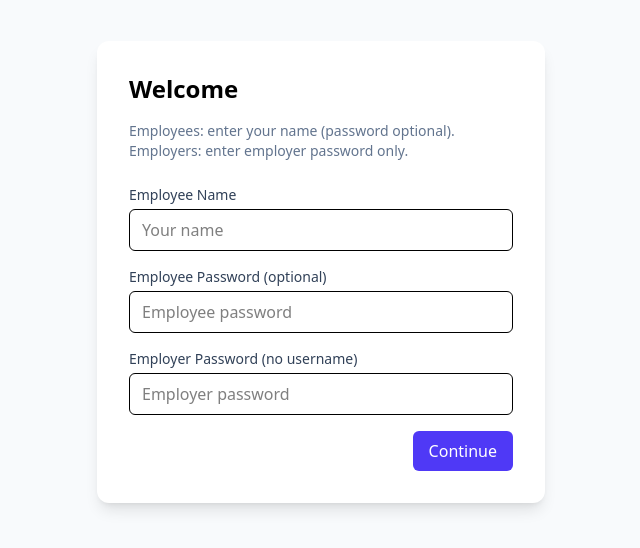
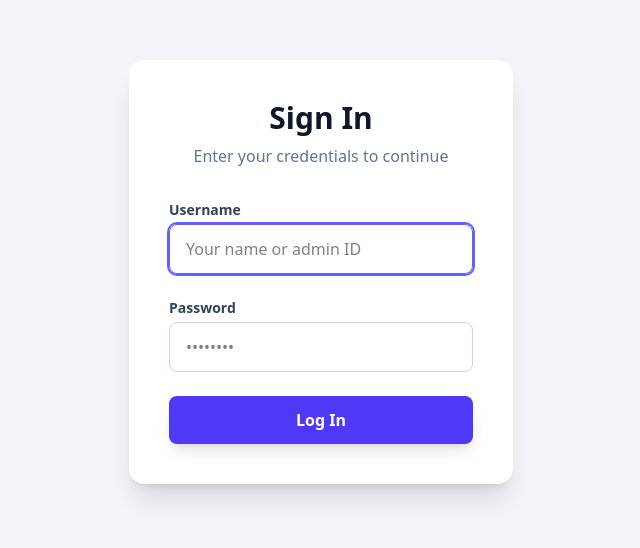
Before and after one commit to ManasijaBhargavan/AutoShift, a React (Vite) app: page / in a window 1280 px wide. Shown: the part 128-676 px from the top of the page, without its empty margins (319-959 px from the left). Built offline with nearby package versions, Linux system fonts and the light colour scheme.

Commit message:
Login page changes

```diff
--- a/public/login.json
+++ b/public/login.json
@@ -1,5 +1,8 @@
 {
-  "employerPassword": "employer-secret",
+  "employers": [
+    {"username": "admin", "password": "employer-secret"},
+    {"username": "manager", "password": "manager-password"}
+  ],
   "employees": [
     { "name": "Alice", "password": "alicepass" },
     { "name": "Bob", "password": "bobpass" },
--- a/src/Login.jsx
+++ b/src/Login.jsx
@@ -2,9 +2,8 @@ import React, { useState, useEffect } from 'react';
 import { useNavigate } from 'react-router-dom';
 
 const Login = () => {
-  const [name, setName] = useState('');
-  const [employeePassword, setEmployeePassword] = useState('');
-  const [employerPassword, setEmployerPassword] = useState('');
+  const [username, setUsername] = useState('');
+  const [password, setPassword] = useState('');
   const [loginData, setLoginData] = useState(null);
   const [loading, setLoading] = useState(true);
   const [fetchError, setFetchError] = useState(null);
@@ -23,104 +22,86 @@ const Login = () => {
         setLoading(false);
       }
     };
-
     fetchData();
   }, []);
 
   const handleSubmit = (e) => {
     e.preventDefault();
 
-    if (loading) {
-      alert('Still loading credentials, please wait.');
+    if (loading || fetchError || !loginData) {
+      alert('System initializing or error loading data.');
       return;
     }
 
-    if (fetchError || !loginData) {
-      alert('Unable to validate credentials: ' + (fetchError || 'no data'));
+    const u = username.trim().toLowerCase();
+    const p = password.trim();
+
+    if (!u || !p) {
+      alert('Please enter both username and password.');
       return;
     }
 
-    const trimmedName = name.trim();
-    const trimmedEmployer = employerPassword.trim();
-    const trimmedEmployee = employeePassword.trim();
+    // 1. Check Employer List (Admins)
+    const employerMatch = (loginData.employers || []).find(
+      emp => emp.username.toLowerCase() === u && emp.password === p
+    );
 
-    // Employer flow: if employer password provided and no name
-    if (trimmedEmployer !== '' && trimmedName === '') {
-      if (loginData.employerPassword && trimmedEmployer === loginData.employerPassword) {
-        navigate('/employer');
-      } else {
-        alert('Invalid employer password');
-      }
+    if (employerMatch) {
+      // Pass the username to the employer dashboard if needed
+      navigate('/employer', { state: { user: employerMatch.username } });
       return;
     }
 
-    // Employee flow: name required
-    if (trimmedName === '') {
-      alert('Enter employee name or employer password.');
+    // 2. Check Employee List
+    const employeeMatch = (loginData.employees || []).find(
+      emp => emp.name.toLowerCase() === u && emp.password === p
+    );
+
+    if (employeeMatch) {
+      navigate('/app', { state: { user: employeeMatch.name } });
       return;
     }
 
-    const match = (loginData.employees || []).find(e => e.name && e.name.trim().toLowerCase() === trimmedName.toLowerCase());
-    if (!match) {
-      alert('Employee not found.');
-      return;
-    }
-
-    // If employee entry has a non-empty password, require it. Otherwise allow.
-    if (match.password && match.password !== '') {
-      if (trimmedEmployee === match.password) {
-        navigate('/app');
-      } else {
-        alert('Invalid employee password');
-      }
-    } else {
-      // no password required for this employee
-      navigate('/app');
-    }
+    alert('Invalid username or password.');
   };
 
   return (
-    <div className="min-h-screen flex items-center justify-center bg-slate-50 p-6">
-      <div className="w-full max-w-md bg-white rounded-xl shadow-lg p-8">
-        <h2 className="text-2xl font-bold mb-4">Welcome</h2>
-        <p className="text-sm text-slate-500 mb-6">Employees: enter your name (password optional). Employers: enter employer password only.</p>
+    <div className="min-h-screen flex items-center justify-center bg-slate-100 p-6">
+      <div className="w-full max-w-sm bg-white rounded-2xl shadow-xl p-10">
+        <div className="text-center mb-8">
+          <h2 className="text-3xl font-extrabold text-slate-900">Sign In</h2>
+          <p className="text-slate-500 mt-2">Enter your credentials to continue</p>
+        </div>
 
-        <form onSubmit={handleSubmit} className="space-y-4">
+        <form onSubmit={handleSubmit} className="space-y-6">
           <div>
-            <label className="block text-sm font-medium text-slate-700">Employee Name</label>
+            <label className="block text-sm font-semibold text-slate-700">Username</label>
             <input
-              value={name}
-              onChange={(e) => setName(e.target.value)}
-              placeholder="Your name"
-              className="mt-1 block w-full rounded-md border px-3 py-2"
+              autoFocus
+              value={username}
+              onChange={(e) => setUsername(e.target.value)}
+              placeholder="Your name or admin ID"
+              className="mt-1 block w-full rounded-lg border border-slate-300 px-4 py-3 focus:ring-2 focus:ring-indigo-500 focus:border-indigo-500 outline-none transition-all"
             />
           </div>
 
           <div>
-            <label className="block text-sm font-medium text-slate-700">Employee Password (optional)</label>
+            <label className="block text-sm font-semibold text-slate-700">Password</label>
             <input
-              value={employeePassword}
-              onChange={(e) => setEmployeePassword(e.target.value)}
-              placeholder="Employee password"
               type="password"
-              className="mt-1 block w-full rounded-md border px-3 py-2"
+              value={password}
+              onChange={(e) => setPassword(e.target.value)}
+              placeholder="••••••••"
+              className="mt-1 block w-full rounded-lg border border-slate-300 px-4 py-3 focus:ring-2 focus:ring-indigo-500 focus:border-indigo-500 outline-none transition-all"
             />
           </div>
 
-          <div>
-            <label className="block text-sm font-medium text-slate-700">Employer Password (no username)</label>
-            <input
-              value={employerPassword}
-              onChange={(e) => setEmployerPassword(e.target.value)}
-              placeholder="Employer password"
-              type="password"
-              className="mt-1 block w-full rounded-md border px-3 py-2"
-            />
-          </div>
-
-          <div className="flex items-center gap-3 justify-end">
-            <button type="submit" className="bg-indigo-600 text-white px-4 py-2 rounded-md">Continue</button>
-          </div>
+          <button
+            type="submit"
+            className="w-full bg-indigo-600 hover:bg-indigo-700 text-white font-bold py-3 rounded-lg shadow-lg hover:shadow-indigo-200 transition-all transform active:scale-[0.98]"
+          >
+            Log In
+          </button>
         </form>
       </div>
     </div>
```
Also changed, not shown: 1 other file (tests, documents, lock files or other folders).
